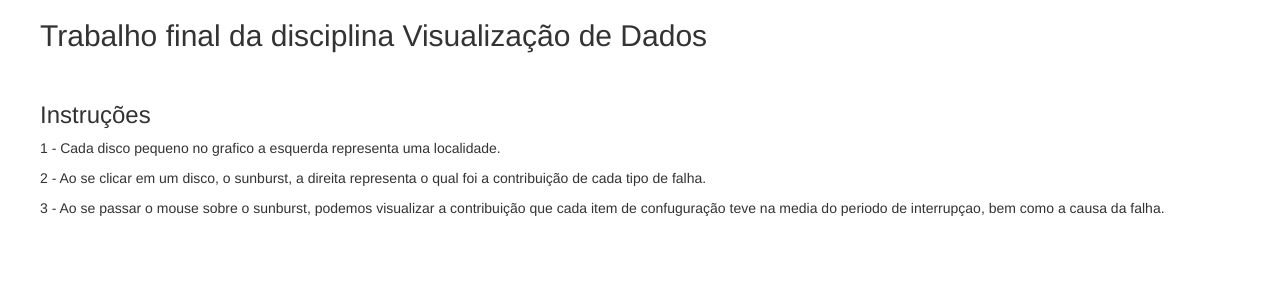
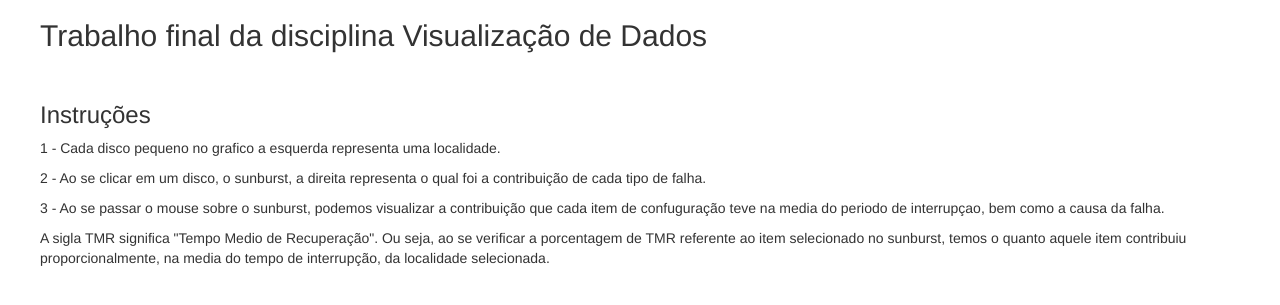
Before and after one commit to mmiguelcj/tpvd, a PHP site: page / in a window 1280 px wide, after a click on "Sobre". Shown: the part 51-356 px from the top of the page. Run offline with PHP 8.4, Linux system fonts and the light colour scheme.

Commit message:
Update index.php

```diff
--- a/index.php
+++ b/index.php
@@ -71,6 +71,7 @@
 			<p>1 - Cada disco pequeno no grafico a esquerda representa uma localidade.</p>
 			<p>2 - Ao se clicar em um disco, o sunburst, a direita representa o qual foi a contribuição de cada tipo de falha.
 			<p>3 - Ao se passar o mouse sobre o sunburst, podemos visualizar a contribuição que cada item de confuguração teve na media do periodo de interrupçao, bem como a causa da falha.
+			<p>A sigla TMR significa "Tempo Medio de Recuperação". Ou seja, ao se verificar a porcentagem de TMR referente ao item selecionado no sunburst, temos o quanto aquele item contribuiu<br> proporcionalmente, na media do tempo de interrupção, da localidade selecionada.
 			</div>
 		</div>
 
```
